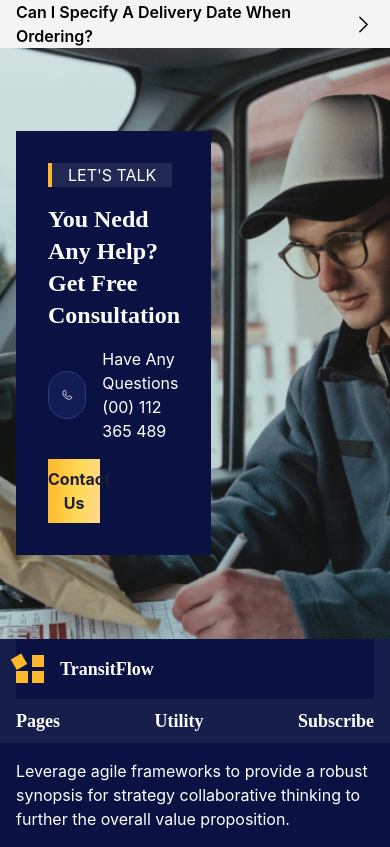
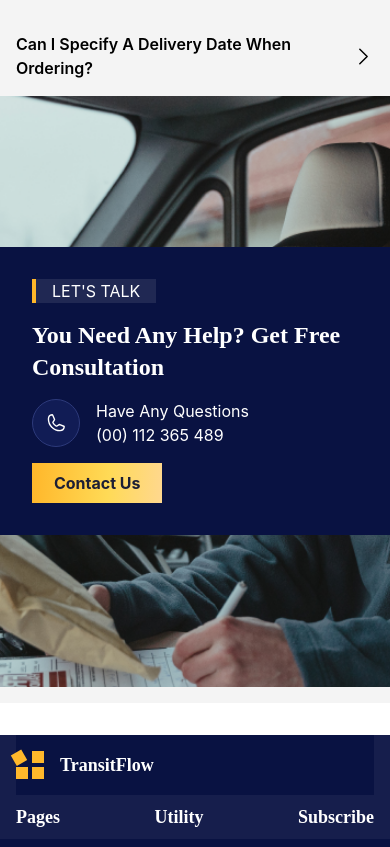
Before and after one commit to smartcollins/logistics, a React (Create React App) app: page /contact in a window 390 px wide. Shown: the part 2280-3127 px from the top of the page. Built offline with nearby package versions, Linux system fonts and the light colour scheme.

Commit message:
minor modification in Contact

```diff
--- a/src/pages/Contact.jsx
+++ b/src/pages/Contact.jsx
@@ -77,7 +77,7 @@ const Contact = () => {
             <div className='my-8'>
                 <img className='mx-auto' src={client} alt="client-logo" />
             </div>
-            <div className='gap-8 bg-[#f4f4f4] md:py-8 md:space-y-4 lg:flex lg:py-16 lg:space-y-0'>
+            <div className='gap-8 bg-[#f4f4f4] py-4 my-8 md:py-8 md:my-0 space-y-4 lg:flex lg:py-16 lg:space-y-0'>
                 <div className=' text-black px-4 md:mx-auto md:w-11/12 lg:w-3/4'>
                     <div className='mx-auto w-fit text-left'>
                         <Caption txt={'faq'} txt2={'frequently asked questions'}/>
@@ -95,9 +95,9 @@ const Contact = () => {
                 </div>
                 <div className='w-full h-[70vh] relative md:h-[50vh] lg:h-full bg-red-500'>
                     <img className='h-full w-full object-cover md:ml-auto xl:w-[65%]' src={client2} alt="delivery" />
-                    <div style={{ background: color.blueBg }} className='absolute z-50 top-1/2 -translate-y-1/2 left-4 p-8 space-y-4 w-2/4'>
+                    <div style={{ background: color.blueBg }} className='absolute z-50 top-1/2 -translate-y-1/2 md:left-4 p-8 space-y-4 md:w-2/4 lg:w-2/3 xl:w-2/4'>
                         <p style={{ borderLeft: `4px solid ${color.grdt}` }} className=' bg-[#e8e8e8]/10 uppercase w-fit px-4'>let's talk</p>
-                        <p className='font-[Rubik] font-bold text-2xl'>you nedd any help? get free consultation</p>
+                        <p className='font-[Rubik] font-bold text-2xl'>you need any help? get free consultation</p>
                         <div className='flex gap-4 items-center w-fit'>
                             <Phone className=' w-12 h-12 bg-[#111c55] border border-[#2d3a7b] rounded-full px-3' size={16} color="#ffffff" />
                             <div>
```
